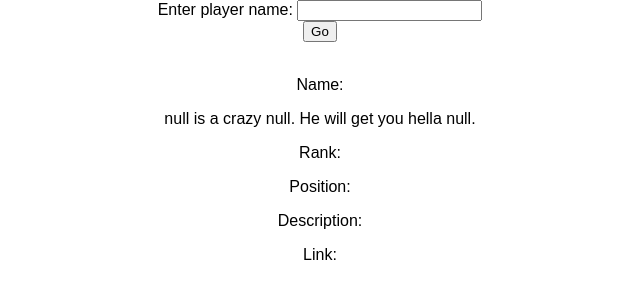
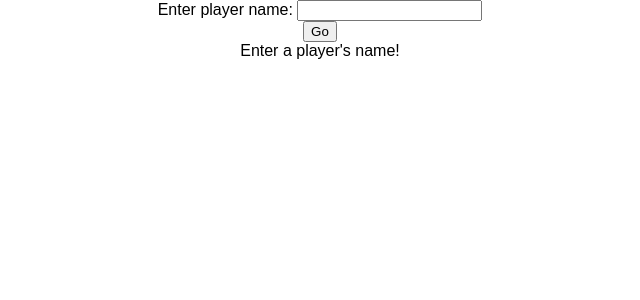
Before and after one commit to kevinyee1993/nfl_cheatsheet, a React (Create React App) app: page / in a window 1280 px wide. Shown: the top 300 px of the page, without its empty margins (320-960 px from the left). Built offline with nearby package versions, Linux system fonts and the light colour scheme.

Commit message:
Add styling

```diff
--- a/src/components/search_results.jsx
+++ b/src/components/search_results.jsx
@@ -18,6 +18,8 @@ class SearchResults extends Component {
       link: null,
       image: null
     };
+
+    this.showStats = this.showStats.bind(this);
   }
 
   // async componentDidUpdate(prevState) {
@@ -34,6 +36,22 @@ class SearchResults extends Component {
     } else {
       return;
     }
+  }
+
+  showStats() {
+    return(
+    <div className='player-information'>
+      <div className='player-image'>
+        <img src={ this.state.image }/>
+      </div>
+
+      <div className='player-information-text'>
+        <p>Name: { capitalizeName(this.state.name) }</p>
+        <p>Position: { this.state.position }</p>
+        <p>Find out more about <a href={ this.state.link }>{ capitalizeName(this.state.name) }</a></p>
+      </div>
+    </div>
+    );
   }
 
   render() {
@@ -75,17 +93,20 @@ class SearchResults extends Component {
       let analysis = `${ capitalizeName(this.state.name) } is a ${ playerAdj } ${ this.state.position }.
       He will get you ${ statsAdj } ${ this.state.description }.`
 
-      return(
-        <div>
-        <img src={ this.state.image }/>
-        <p>Name: { capitalizeName(this.state.name) }</p>
-        <p>{ analysis }</p>
-        <p>Rank: { this.state.rank }</p>
-        <p>Position: { this.state.position }</p>
-        <p>Description: { this.state.description }</p>
-        <p>Link: <a href={ this.state.link }>{ this.state.link }</a></p>
-        </div>
-      );
+      if(this.state.name) {
+        return (
+          <div>
+            <p>{ analysis }</p>
+            { this.showStats() }
+          </div>
+        );
+      } else {
+        return(
+          <div>
+            Enter a player's name!
+          </div>
+        );
+      }
     }
   }
 }
--- a/src/index.css
+++ b/src/index.css
@@ -3,3 +3,15 @@ body {
   padding: 0;
   font-family: sans-serif;
 }
+
+.player-information {
+  display: flex;
+}
+
+.player-image {
+  border: 1px solid black;
+}
+
+.player-information-text {
+  border: 1px solid black;
+}
```
